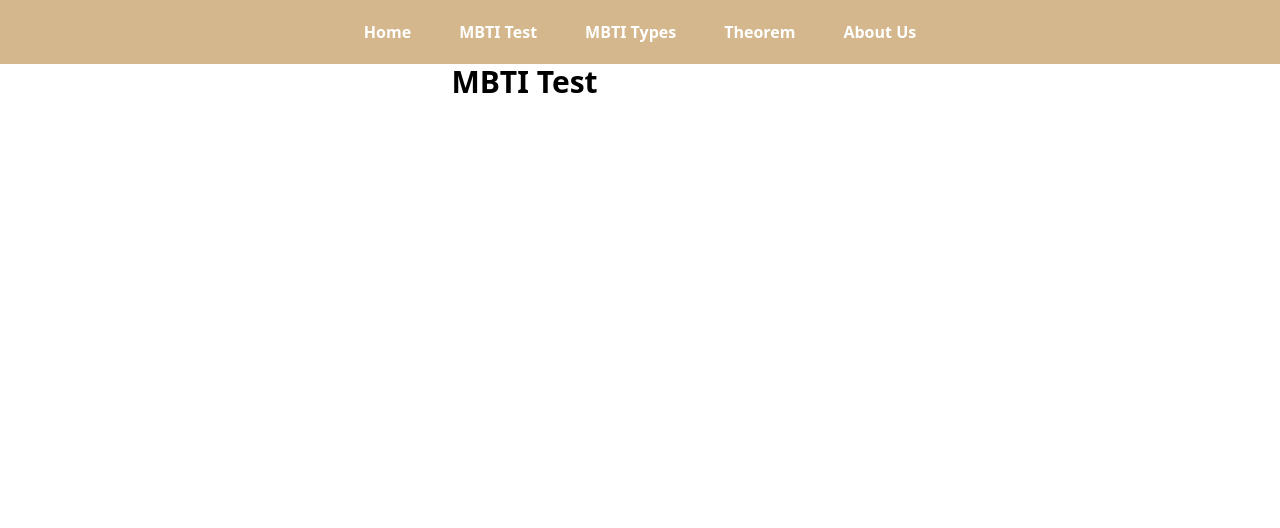
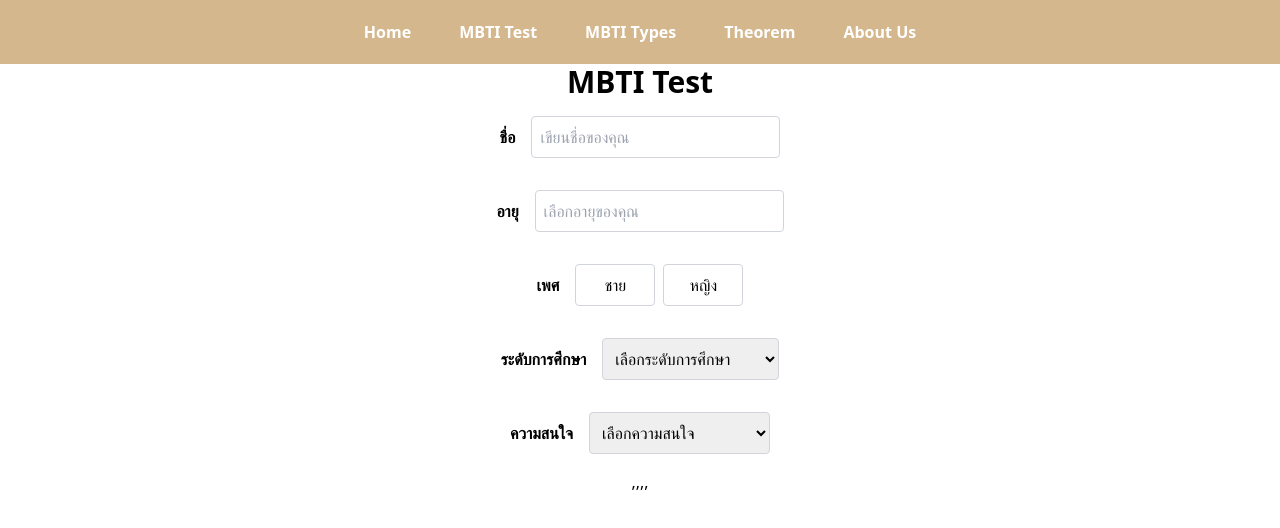
Before and after one commit to louiskub/MBTI_Prediction-Linear-Algebra-, a React (Vite) app in the folder web_app/frontend/: page /mbti-test in a window 1280 px wide. Shown: the top 528 px of the page. Built offline with nearby package versions, Linux system fonts and the light colour scheme; the HTML template or start-up script is replaced by a standard one; a web font is replaced by a local one.

Commit message:
update mbti test

```diff
--- a/web_app/frontend/src/pages/MBTItest.tsx
+++ b/web_app/frontend/src/pages/MBTItest.tsx
@@ -1,12 +1,98 @@
 import Navbar from '../components/Navbar';
+import { useState } from 'react';
 
 function MBTItest() {
+    const [name, setName] = useState('');
+    const [age, setAge] = useState<number | ''>('');
+    const [gender, setGender] = useState('');
+    const [education, setEducation] = useState<number | ''>('');
+    const [interest, setInterest] = useState('');
+
+    const nameChange = (event: React.ChangeEvent<HTMLInputElement>) => {
+        setName(event.target.value);
+    };
+    const ageChange = (event: React.ChangeEvent<HTMLInputElement>) => {
+        const value = event.target.value;
+        setAge(value === '' ? '' : Number(value));
+    };
+    const educationChange = (event: React.ChangeEvent<HTMLSelectElement>)  => {
+        const value = event.target.value;
+        setEducation(value === '' ? '' : Number(value));
+    };
+    const interestChange = (event: React.ChangeEvent<HTMLSelectElement>) => {
+        setInterest(event.target.value);
+    };
+
     return (
         <div>
             <Navbar/>
-            <div className="flex justify-center items-center pt-16">
+            <div className="flex flex-col justify-center items-center pt-16">
                 <h1 className="text-3xl font-bold">MBTI Test</h1>
-                <input/>
+                <div className="flex justify-center items-center p-4">
+                    <p className="font-bold mr-4">ชื่อ</p>
+                    <input
+                        value={name}
+                        onChange={nameChange}
+                        className="border border-gray-300 p-2 rounded"
+                        placeholder="เขียนชื่อของคุณ"
+                    />
+                </div>
+                <div className="flex justify-center items-center p-4">
+                    <p className="font-bold mr-4">อายุ</p>
+                    <input
+                        value={age}
+                        onChange={ageChange}
+                        className="border border-gray-300 p-2 rounded"
+                        placeholder="เลือกอายุของคุณ"
+                        type="number"
+                    />
+                </div>
+                <div className="flex justify-center items-center p-4">
+                    <p className="font-bold mr-4">เพศ</p>
+                    <button
+                        onClick={() => setGender('male')}
+                        className={`border border-gray-300 w-20 p-2 rounded mr-2 ${gender === 'male' ? 'bg-et-gray-blue text-white' : 'bg-white'}`}
+                    >
+                        ชาย
+                    </button>
+                    <button
+                        onClick={() => setGender('female')}
+                        className={`border border-gray-300 w-20 p-2 rounded ${gender === 'female' ? 'bg-et-pink text-white' : 'bg-white'}`}
+                    >
+                        หญิง
+                    </button>
+                </div>
+                <div className="flex justify-center items-center p-4">
+                    <p className="font-bold mr-4">ระดับการศึกษา</p>
+                    <select
+                        value={education}
+                        onChange={educationChange}
+                        className="border border-gray-300 p-2 rounded"
+                    >
+                        <option value="">เลือกระดับการศึกษา</option>
+                        <option value="0">ต่ำกว่ามัธยมปลาย</option>
+                        <option value="0">มัธยมปลายหรือเทียบเท่า</option>
+                        <option value="1">ปริญญาตรี</option>
+                        <option value="1">ปริญญาโท</option>
+                        <option value="1">ปริญญาเอก</option>
+                    </select>
+                </div>
+                <div className="flex justify-center items-center p-4">
+                    <p className="font-bold mr-4">ความสนใจ</p>
+                    <select
+                        value={interest}
+                        onChange={interestChange}
+                        className="border border-gray-300 p-2 rounded"
+                    >
+                        <option value="">เลือกความสนใจ</option>
+                        <option value="Unknown">ไม่มีความสนใจเป็นพิเศษ</option>
+                        <option value="Arts">ศิลปะ</option>
+                        <option value="Technology">เทคโนโลยี</option>
+                        <option value="Sports">กีฬา</option>
+                        <option value="Others">อื่นๆ</option>
+                    </select>
+                </div>
+                <p>{name},{age},{gender},{education},{interest}</p>
             </div>
         </div>
     )
```
Also changed, not shown: web_app/frontend/src/App.css (line endings or trailing spaces).
